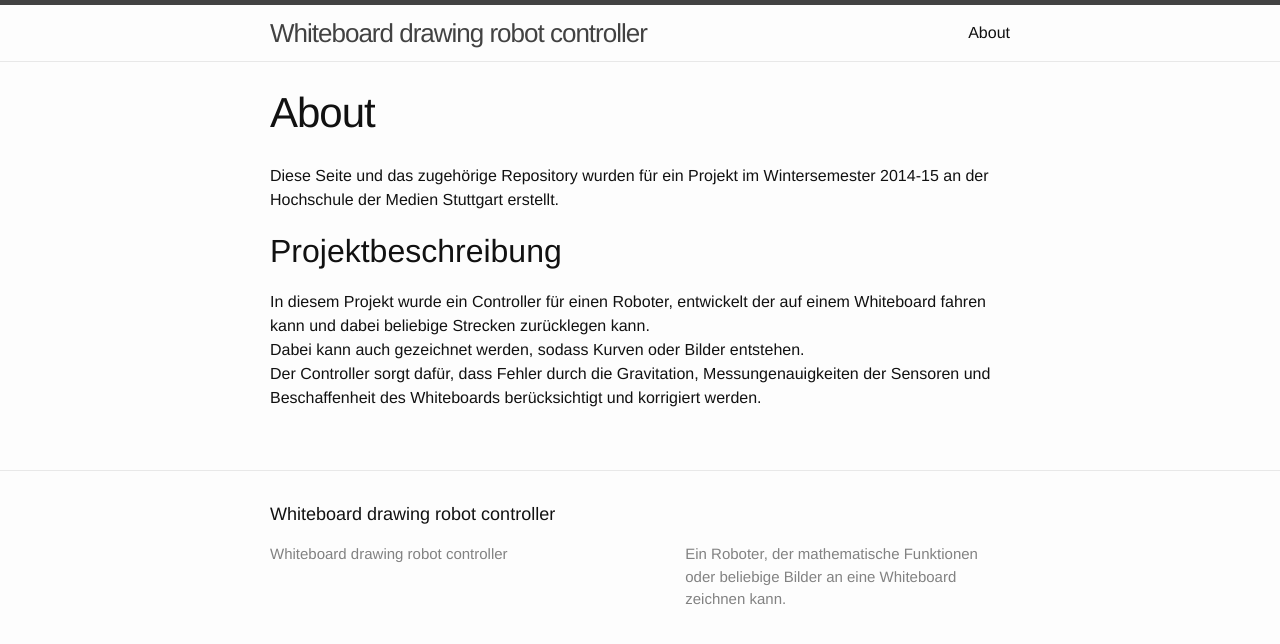
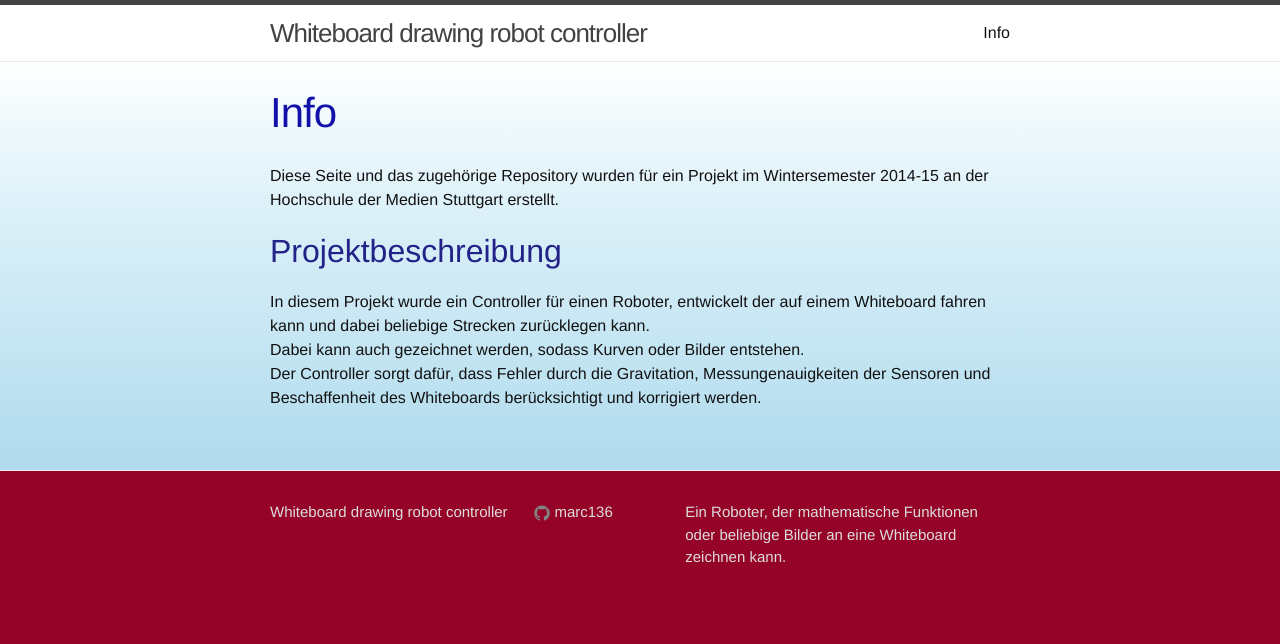
Before and after one commit to marc136/whitebot, a Jekyll site: the page built from info.md, in a window 1280 px wide. Shown: the top 644 px of the page. Built offline with Jekyll 4.4.1, drawn with Linux system fonts in a browser that asks for light colours.

Commit message:
ui changes

```diff
--- a/_config.yml
+++ b/_config.yml
@@ -4,6 +4,7 @@ description: > # this means to ignore newlines until "baseurl:"
   Ein Roboter, der mathematische Funktionen oder beliebige Bilder an eine Whiteboard zeichnen kann.
 #baseurl: "" # the subpath of your site, e.g. /blog/
 baseurl: /whitebot
+github_username: marc136
 
 # Build settings
 markdown: kramdown
--- a/_includes/footer.html
+++ b/_includes/footer.html
@@ -1,8 +1,6 @@
 <footer class="site-footer">
 
   <div class="wrapper">
-
-    <h2 class="footer-heading">{{ site.title }}</h2>
 
     <div class="footer-col-wrapper">
       <div class="footer-col  footer-col-1">
--- a/_layouts/default.html
+++ b/_layouts/default.html
@@ -1,5 +1,5 @@
 <!DOCTYPE html>
-<html>
+<html lang="de">
 
   {% include head.html %}
 
--- /dev/null
+++ b/_sass/_marc.scss
@@ -0,0 +1,54 @@
+
+body {
+	/*background-color:#f0c;*/
+}
+
+h1 {
+	color: #11a;
+}
+
+h2, h3, h4, h5, h6 {
+	a, a:visited {
+		color: #228;
+	}
+	color: #228;
+}
+
+a, a:visited {
+		color: #228;
+	}
+
+body {
+	background-color: rgb(150, 3, 40);
+}
+
+.site-header {
+	/*background-color: rgb(150, 3, 40);
+	color: #ddf;*/
+	background-color: #fff;
+}
+
+footer {
+	.footer-col-wrapper {
+		color: #ddd;
+		a, a:visited {
+			color: #ddd;
+		}
+	}
+}
+
+.page-content {
+	background: #feffff; /* Old browsers */
+background: -moz-linear-gradient(top,  #feffff 0%, #ddf1f9 35%, #afdbed 100%); /* FF3.6+ */
+background: -webkit-gradient(linear, left top, left bottom, color-stop(0%,#feffff), color-stop(35%,#ddf1f9), color-stop(100%,#afdbed)); /* Chrome,Safari4+ */
+background: -webkit-linear-gradient(top,  #feffff 0%,#ddf1f9 35%,#afdbed 100%); /* Chrome10+,Safari5.1+ */
+background: -o-linear-gradient(top,  #feffff 0%,#ddf1f9 35%,#afdbed 100%); /* Opera 11.10+ */
+background: -ms-linear-gradient(top,  #feffff 0%,#ddf1f9 35%,#afdbed 100%); /* IE10+ */
+background: linear-gradient(to bottom,  #feffff 0%,#ddf1f9 35%,#afdbed 100%); /* W3C */
+filter: progid:DXImageTransform.Microsoft.gradient( startColorstr='#feffff', endColorstr='#afdbed',GradientType=0 ); /* IE6-9 */
+
+}
+
+pre, code {
+	background-color: #eee;
+}
--- a/css/main.scss
+++ b/css/main.scss
@@ -45,5 +45,6 @@ $on-laptop:        800px;
 @import
         "base",
         "layout",
-        "syntax-highlighting"
+        "syntax-highlighting",
+        "marc"
 ;
--- a/about.md
+++ b/info.md
@@ -1,7 +1,7 @@
 ---
 layout: page
-title: About
-permalink: /about/
+title: Info
+permalink: /info/
 ---
 
 Diese Seite und das zugehörige Repository wurden für ein Projekt im Wintersemester 2014-15 an der Hochschule der Medien Stuttgart erstellt.
```
